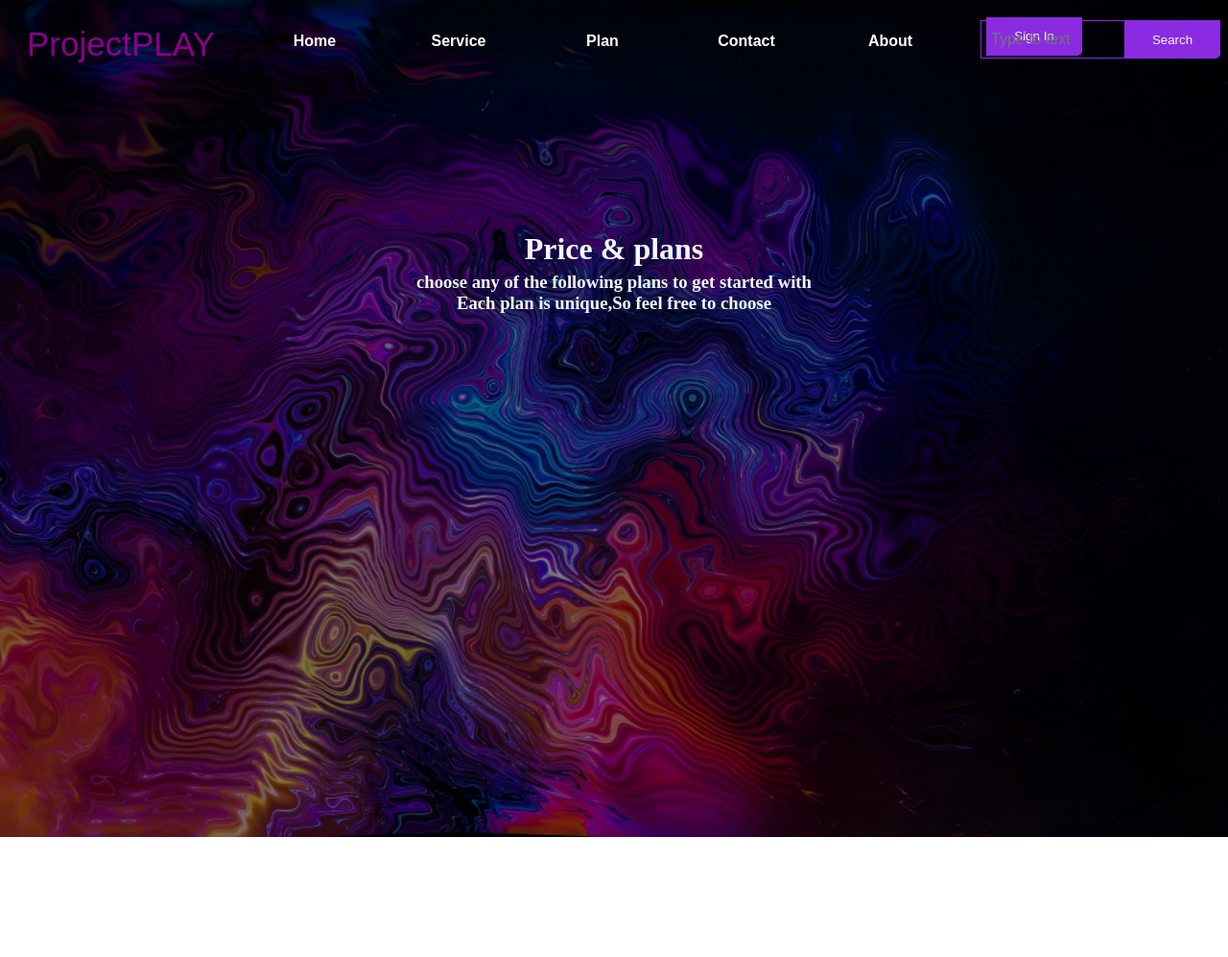
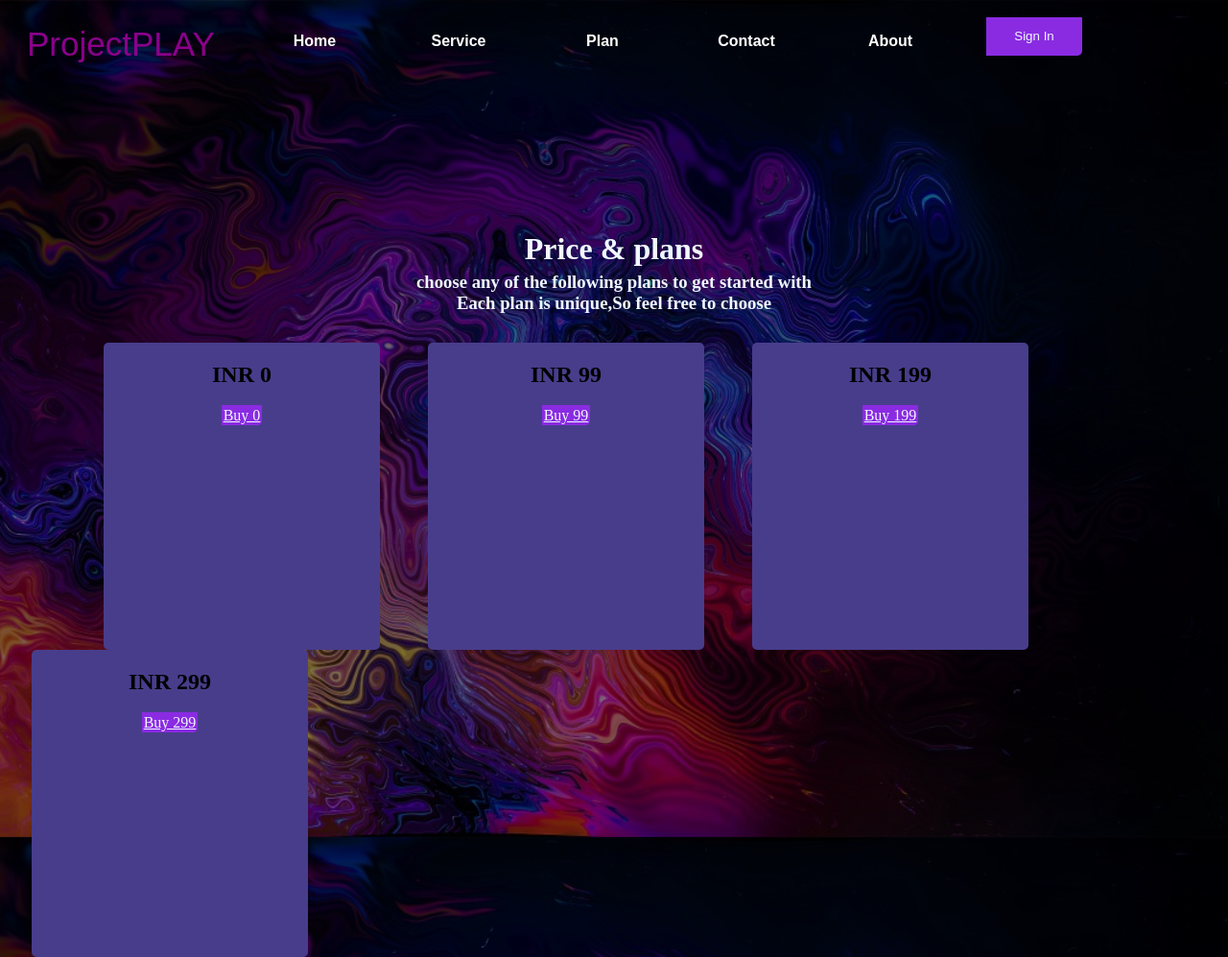
Before and after one commit to Shashank021/Shashank021, a plain HTML site: page plan.html in a window 1280 px wide. Shown: the whole page at 96% size. Before the commit the page ends 872 px from the top, so only its background shows below. Drawn offline with Linux system fonts and the light colour scheme.

Commit message:
initial push

```diff
--- a/css/Aboutcss.css
+++ b/css/Aboutcss.css
@@ -65,47 +65,6 @@ ul li a:hover{
 outline: none;
 }
 
-.search{
-    width: 330px;
-    float: right;
-    margin-left: 250px;
-}
-
-.srch{
-    font-family: sans-serif;
-    width: 150px;
-    height: 40px;
-    background:  transparent;
-    border: 1px solid blueviolet;
-    margin-top: -70px;
-    color: aliceblue;
-    border-right: none;
-    font-size: 16px;
-    margin-right: 100px;
-    float: right;
-    padding: 10px;
-}
-
-.srch:focus{
-    outline: none;
-}
-.button{
-    float: right;
-    width: 100px;
-    height: 40px;
-    background: blueviolet;
-    border: 2px solid blueviolet;
-    margin-top: -70px;
-    color: aliceblue;
-    font-size; 15px;
-    border-bottom-right-radius: 5px;
-    border-bottom-right-radius:  5px;
-}
-
-.button:focus{
-outline: none;
-}
-
 h1{
     margin: 150px;
     text-align: center;
--- a/css/Contactcss.css
+++ b/css/Contactcss.css
@@ -65,47 +65,6 @@ ul li a:hover{
 outline: none;
 }
 
-.search{
-    width: 330px;
-    float: right;
-    margin-left: 250px;
-}
-
-.srch{
-    font-family: sans-serif;
-    width: 150px;
-    height: 40px;
-    background:  transparent;
-    border: 1px solid blueviolet;
-    margin-top: -70px;
-    color: aliceblue;
-    border-right: none;
-    font-size: 16px;
-    margin-right: 100px;
-    float: right;
-    padding: 10px;
-}
-
-.srch:focus{
-    outline: none;
-}
-.button{
-    float: right;
-    width: 100px;
-    height: 40px;
-    background: blueviolet;
-    border: 2px solid blueviolet;
-    margin-top: -70px;
-    color: aliceblue;
-    font-size; 15px;
-    border-bottom-right-radius: 5px;
-    border-bottom-right-radius:  5px;
-}
-
-.button:focus{
-outline: none;
-}
-
 h1{
     margin: 150px;
     text-align: center;
--- a/css/Servicecss.css
+++ b/css/Servicecss.css
@@ -65,47 +65,6 @@ ul li a:hover{
 outline: none;
 }
 
-.search{
-    width: 330px;
-    float: right;
-    margin-left: 250px;
-}
-
-.srch{
-    font-family: sans-serif;
-    width: 150px;
-    height: 40px;
-    background:  transparent;
-    border: 1px solid blueviolet;
-    margin-top: -70px;
-    color: aliceblue;
-    border-right: none;
-    font-size: 16px;
-    margin-right: 100px;
-    float: right;
-    padding: 10px;
-}
-
-.srch:focus{
-    outline: none;
-}
-.button{
-    float: right;
-    width: 100px;
-    height: 40px;
-    background: blueviolet;
-    border: 2px solid blueviolet;
-    margin-top: -70px;
-    color: aliceblue;
-    font-size; 15px;
-    border-bottom-right-radius: 5px;
-    border-bottom-right-radius:  5px;
-}
-
-.button:focus{
-outline: none;
-}
-
 h1{
     margin: 150px;
     text-align: center;
--- a/css/plancss.css
+++ b/css/plancss.css
@@ -65,47 +65,6 @@ ul li a:hover{
 outline: none;
 }
 
-.search{
-    width: 330px;
-    float: right;
-    margin-left: 250px;
-}
-
-.srch{
-    font-family: sans-serif;
-    width: 150px;
-    height: 40px;
-    background:  transparent;
-    border: 1px solid blueviolet;
-    margin-top: -70px;
-    color: aliceblue;
-    border-right: none;
-    font-size: 16px;
-    margin-right: 100px;
-    float: right;
-    padding: 10px;
-}
-
-.srch:focus{
-    outline: none;
-}
-.button{
-    float: right;
-    width: 100px;
-    height: 40px;
-    background: blueviolet;
-    border: 2px solid blueviolet;
-    margin-top: -70px;
-    color: aliceblue;
-    font-size; 15px;
-    border-bottom-right-radius: 5px;
-    border-bottom-right-radius:  5px;
-}
-
-.button:focus{
-outline: none;
-}
-
 h1{
     margin: 150px;
     text-align: center;
@@ -118,4 +77,49 @@ h3{
     text-align: center;
     color: aliceblue;
     margin-top: 5px;
+    margin-bottom: 30px;
 }
+
+.card{
+    background-color: darkslateblue;
+    color: black;
+    height: 20rem;
+    margin-left: 100px;
+    margin-right: 25px;
+    border-radius: 5px;
+    text-align: center;
+    float: left;
+}
+
+.card2{
+    background-color: darkslateblue;
+    color: black;
+    height: 20rem;
+    margin-right: 25px;
+    margin-left: 25px;
+    border-radius: 5px;
+    text-align: center;
+    float: left;
+}
+
+.card3{
+    background-color: darkslateblue;
+    color: black;
+    height: 20rem;
+    margin-right: 25px;
+    margin-left: 25px;
+    border-radius: 5px;
+    text-align: center;
+    float: left;
+}
+
+.card4{
+    background-color: darkslateblue;
+    color: black;
+    height: 20rem;
+    margin-right: 25px;
+    margin-left: 25px;
+    border-radius: 5px;
+    text-align: center;
+    float: left;
+}
--- a/css/style.css
+++ b/css/style.css
@@ -50,7 +50,8 @@ ul li a:hover{
 }
 
 .btn{
-    width: 100px;
+    margin-left: 300px;
+    width: 150px;
     height: 40px;
     background: blueviolet;
     border: 2px solid blueviolet;
@@ -62,47 +63,6 @@ ul li a:hover{
 }
 
 .btn:focus{
-outline: none;
-}
-
-.search{
-    width: 330px;
-    float: right;
-    margin-left: 250px;
-}
-
-.srch{
-    font-family: sans-serif;
-    width: 150px;
-    height: 40px;
-    background:  transparent;
-    border: 1px solid blueviolet;
-    margin-top: -70px;
-    color: aliceblue;
-    border-right: none;
-    font-size: 16px;
-    margin-right: 100px;
-    float: right;
-    padding: 10px;
-}
-
-.srch:focus{
-    outline: none;
-}
-.button{
-    float: right;
-    width: 100px;
-    height: 40px;
-    background: blueviolet;
-    border: 2px solid blueviolet;
-    margin-top: -70px;
-    color: aliceblue;
-    font-size: 15px;
-    border-bottom-right-radius: 5px;
-    border-bottom-right-radius:  5px;
-}
-
-.button:focus{
 outline: none;
 }
 
--- a/plan.html
+++ b/plan.html
@@ -8,21 +8,45 @@
         <div class="logo">ProjectPLAY</div>
         <nav>
             <ul class="left">
-                <li><a href="/">Home</a></li>
-                <li><a href="/Service.html">Service</a></li>
-                <li><a href="/plan.html">Plan</a></li>
-                <li><a href="/Contact.html">Contact</a></li>
-                <li><a href="/About.html">About</a></li>
+                <li><a href="index.html">Home</a></li>
+                <li><a href="Service.html">Service</a></li>
+                <li><a href="plan.html">Plan</a></li>
+                <li><a href="Contact.html">Contact</a></li>
+                <li><a href="About.html">About</a></li>
                 <li><a herf="#"><button class="btn">Sign In</button></a></li>
             </ul>
         </nav>
-        <div class="search">
-            <input class="srch" type="search" name="" placeholder="Type to text">
-            <a herf="#"><button class="button">Search</button></a>
-        </div>
         <div>
             <h1>Price & plans</h1>
             <h3>choose any of the following plans to get started with<br>Each plan is unique,So feel free to choose</h3>
         </div>
+        <div class="card" style="width: 18rem;">
+            <div class="card-body">
+                <h2 class="card-title">INR 0</h2>
+                <p class="card-text"></p>
+                <a href="#" class="btn btn-primary">Buy 0</a>
+            </div>
+        </div>
+        <div class="card2" style="width: 18rem;">
+            <div class="card-body">
+                <h2 class="card-title">INR 99</h2>
+                <p class="card-text"></p>
+                <a href="#" class="btn btn-primary">Buy 99</a>
+            </div>
+        </div>
+        <div class="card3" style="width: 18rem;">
+            <div class="card-body">
+                <h2 class="card-title">INR 199</h2>
+                <p class="card-text"></p>
+                <a href="#" class="btn btn-primary">Buy 199</a>
+            </div>
+        </div>
+        <div class="card4" style="width: 18rem;">
+            <div class="card-body">
+                <h2 class="card-title">INR 299</h2>
+                <p class="card-text"></p>
+                <a href="#" class="btn btn-primary">Buy 299</a>
+            </div>
+        </div>
     </body>
 </html>
```
Also changed, not shown: About.html (+5 -9 lines), Contact.html (+5 -9 lines), Service.html (+5 -9 lines), index.html (+5 -9 lines), Images/white.png (added).
